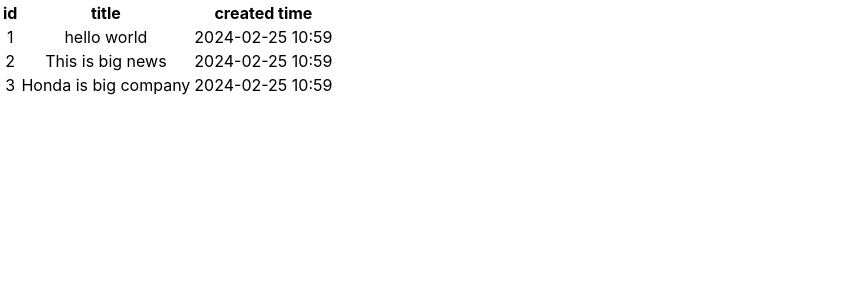
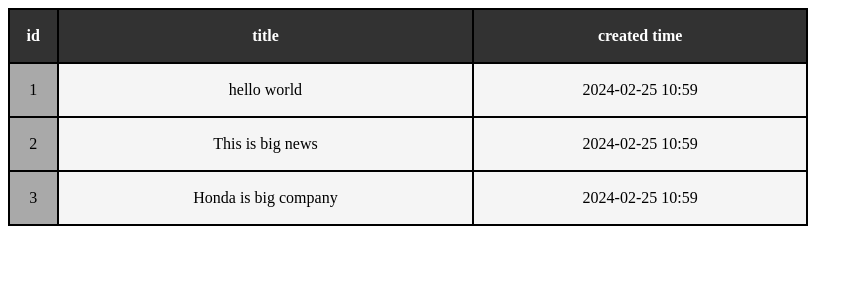
Before and after one commit to ramennosaka/bulletin-board, a React (Create React App) app in the folder frontend/: page / in a window 1280 px wide. Shown: the top 300 px of the page, without its empty margins (0-867 px from the left). Built offline with nearby package versions, Linux system fonts and the light colour scheme.

Commit message:
[2024/2/25]add table style

```diff
--- a/frontend/src/App.tsx
+++ b/frontend/src/App.tsx
@@ -26,7 +26,7 @@ function App() {
           {data.map((value, key) => {
             return (
                 <tr key={key}>
-                  <td>{value.id}</td>
+                  <td className="id">{value.id}</td>
                   <td>{value.title}</td>
                   <td>{value.created_time}</td>
                 </tr>
--- a/frontend/src/index.css
+++ b/frontend/src/index.css
@@ -1,13 +1,23 @@
-body {
-  margin: 0;
-  font-family: -apple-system, BlinkMacSystemFont, 'Segoe UI', 'Roboto', 'Oxygen',
-    'Ubuntu', 'Cantarell', 'Fira Sans', 'Droid Sans', 'Helvetica Neue',
-    sans-serif;
-  -webkit-font-smoothing: antialiased;
-  -moz-osx-font-smoothing: grayscale;
+table {
+    width: 800px;
+    border-spacing: 0;
+    border: 1px solid black;
 }
 
-code {
-  font-family: source-code-pro, Menlo, Monaco, Consolas, 'Courier New',
-    monospace;
+th {
+    height: 50px;
+    border: 1px solid black;
+    background-color: #323232;
+    color: #FFFFFF;
 }
+
+td {
+    height: 50px;
+    text-align: center;
+    border: 1px solid black;
+    background-color: #f5f5f5;
+
+    &.id {
+        background-color: #a9a9a9;
+    }
+}
```
